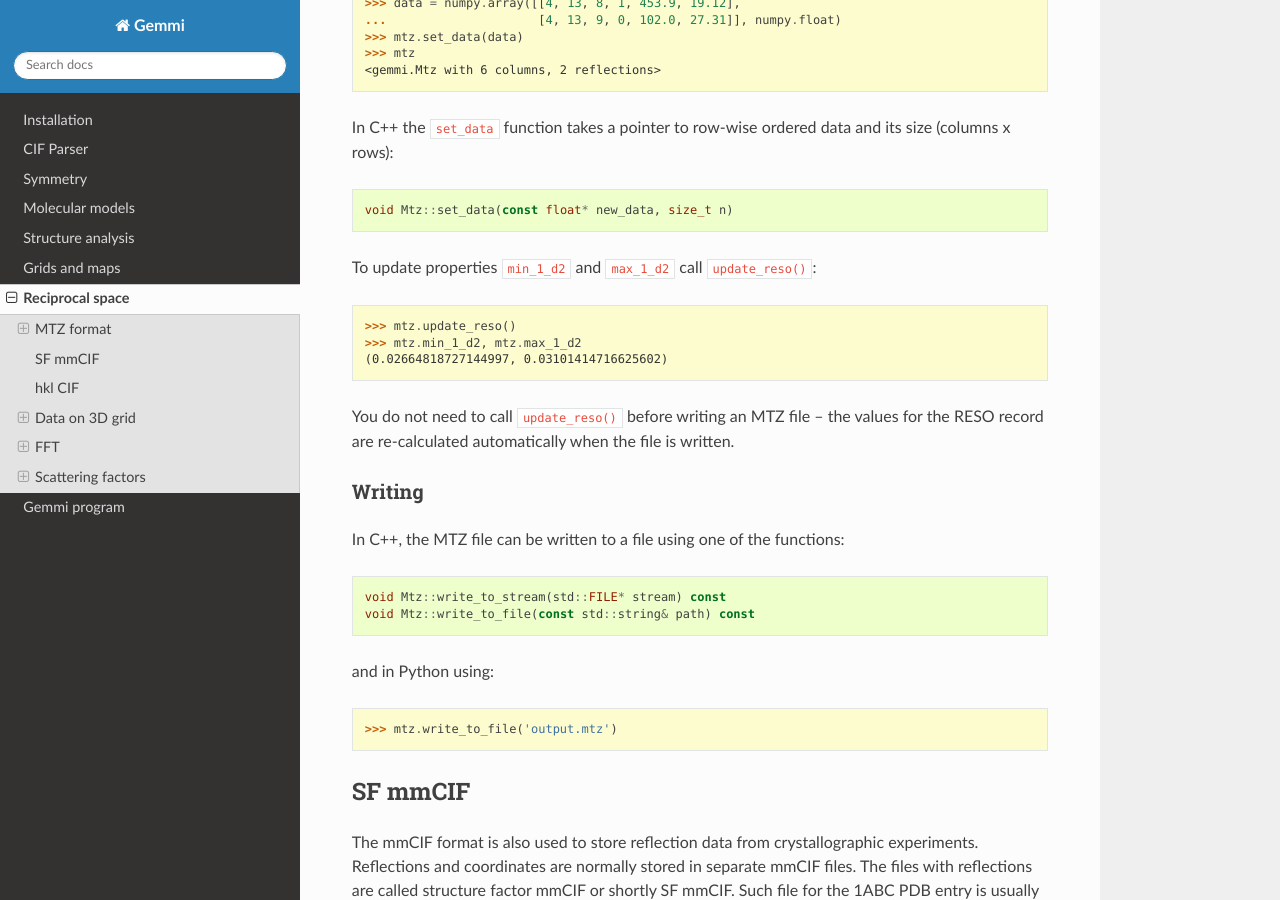
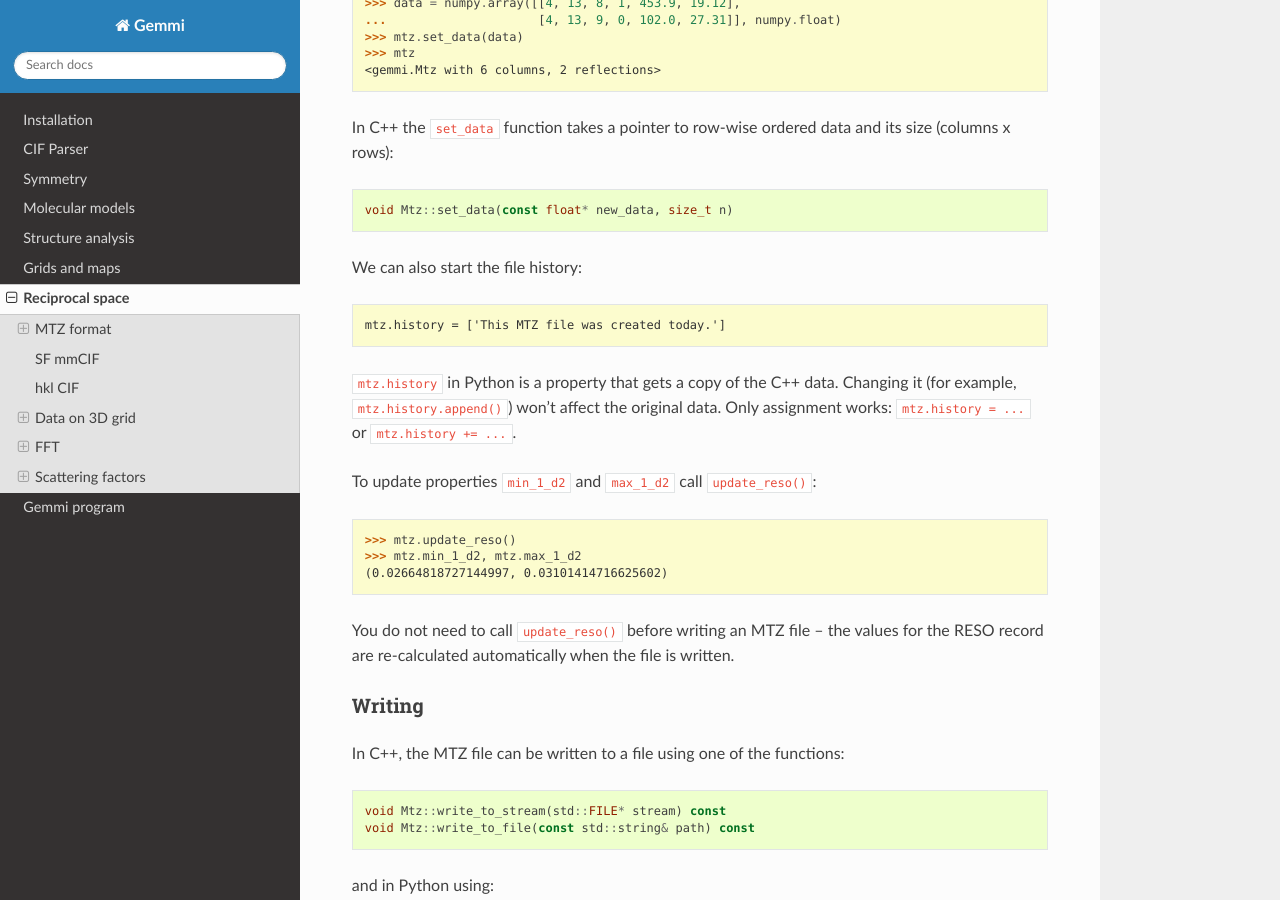
Before and after one commit to project-gemmi/gemmi, a Sphinx documentation site: the page built from docs/hkl.rst, in a window 1280 px wide and 900 px high, scrolled down 8864 px. Built offline with Sphinx 7.4.7 and the Read the Docs theme 2.0.0, drawn with Linux system fonts in a browser that asks for light colours.

Commit message:
docs: on changing of mtz.history

```diff
--- a/docs/hkl.rst
+++ b/docs/hkl.rst
@@ -480,6 +480,16 @@ In C++ the ``set_data`` function takes a pointer to row-wise ordered data
 and its size (columns x rows)::
 
   void Mtz::set_data(const float* new_data, size_t n)
+
+We can also start the file history:
+
+.. doctest::
+
+  mtz.history = ['This MTZ file was created today.']
+
+``mtz.history`` in Python is a property that gets a copy of the C++ data.
+Changing it (for example, ``mtz.history.append()``) won't affect the original data.
+Only assignment works: ``mtz.history = ...`` or ``mtz.history += ...``.
 
 To update properties ``min_1_d2`` and ``max_1_d2`` call ``update_reso()``:
 
```
